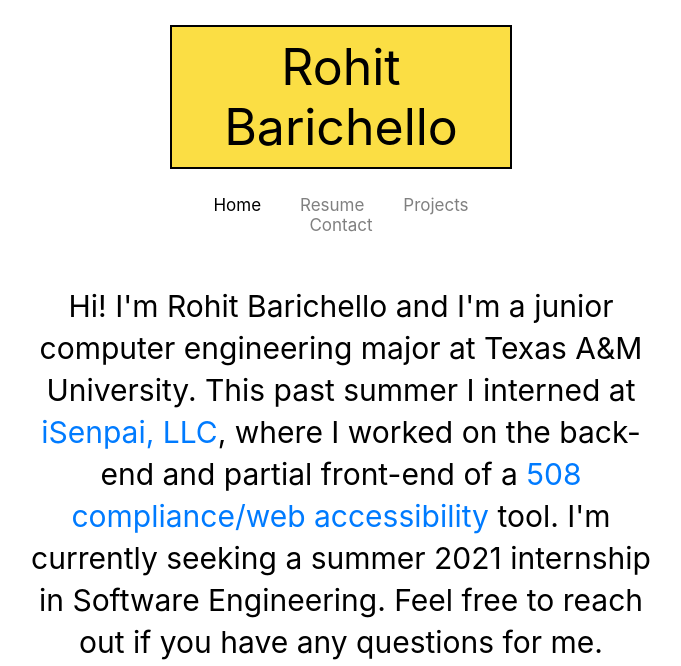
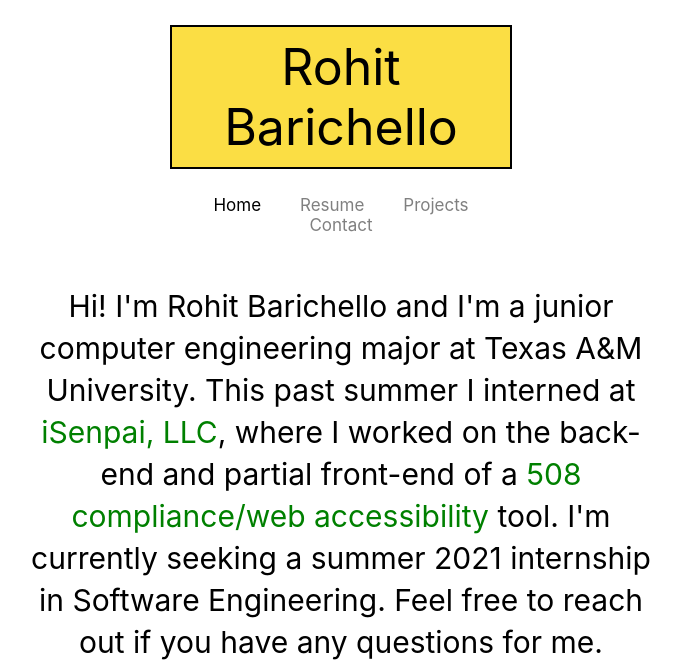
Before and after one commit to rohitbarichello/Personal-Website, a plain HTML site: page index.html in a window 1280 px wide. Shown: the top 666 px of the page, without its empty margins (299-980 px from the left). Drawn offline with Linux system fonts and the light colour scheme.

Commit message:
trying green

```diff
--- a/styles.css
+++ b/styles.css
@@ -9,7 +9,8 @@
 }
 
 .blue {
-  color: #007bff;
+  /* color: #007bff; */
+  color: green;
 }
 
 .link:hover {
```
